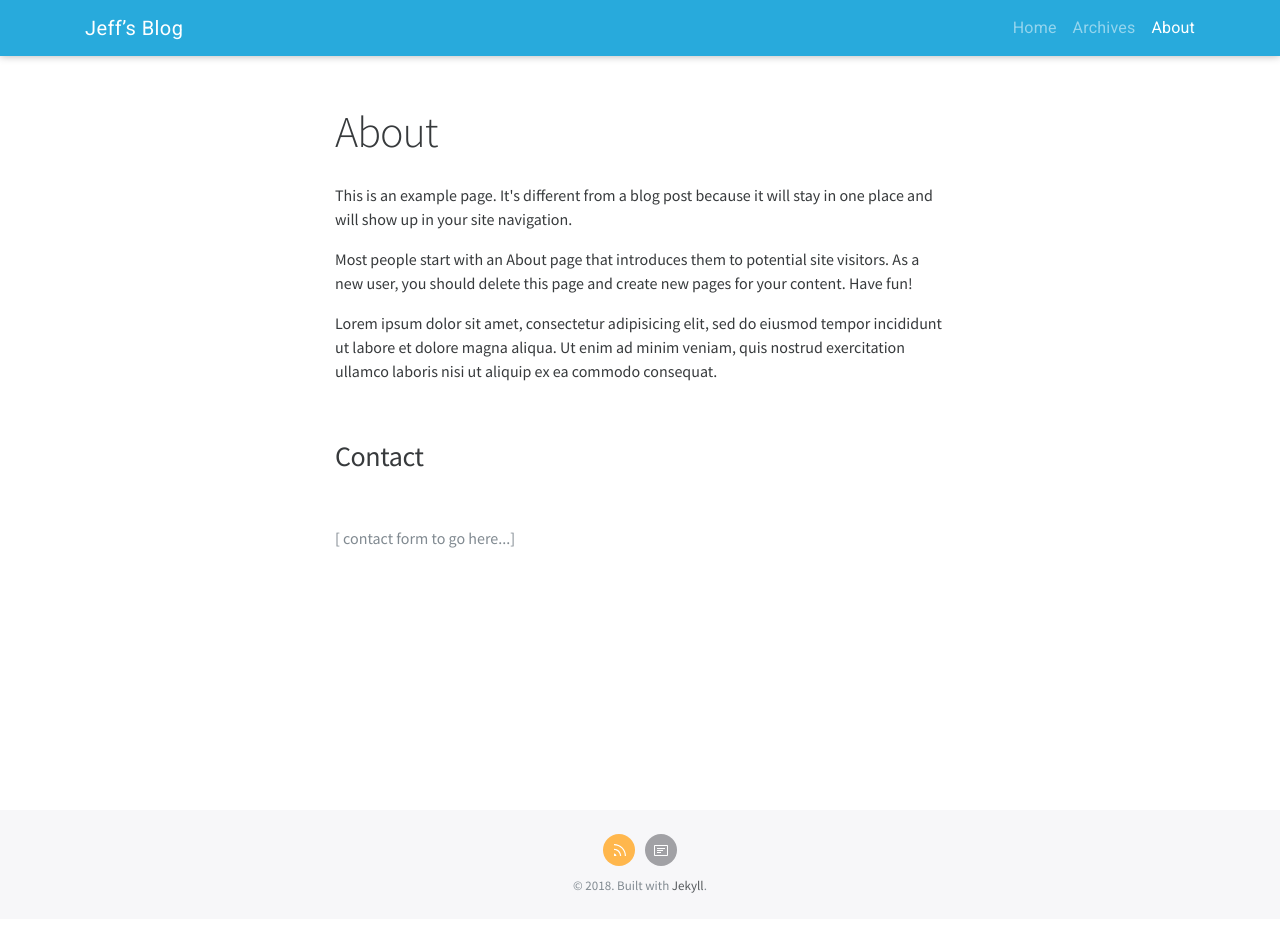
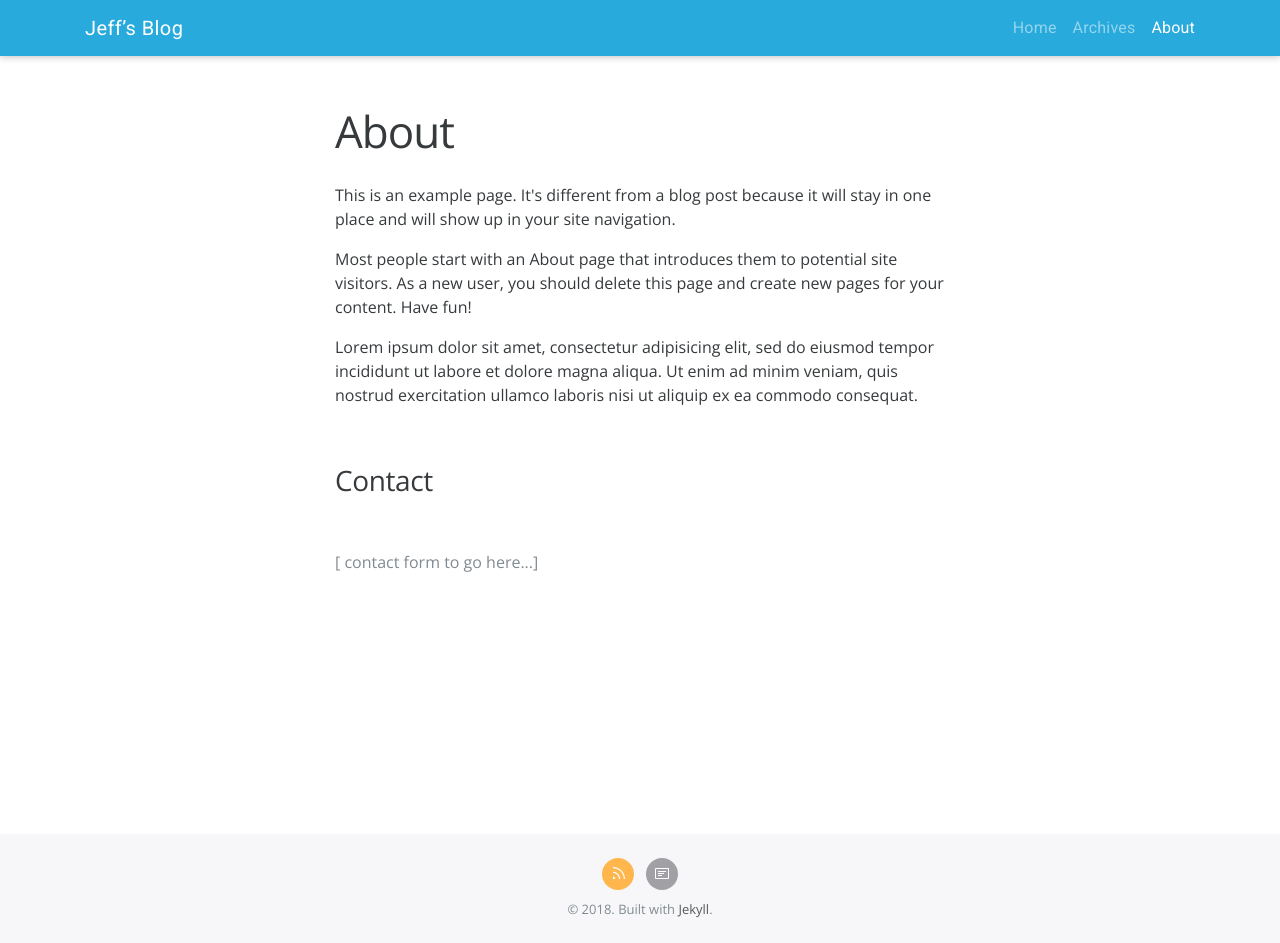
Before and after one commit to jefx07/jefx07.github.io, a Jekyll site: the page built from about.html, in a window 1280 px wide. Built offline with Jekyll 4.4.1, drawn with Linux system fonts in a browser that asks for light colours; nearby versions of some CDN libraries; before the commit the page ends 919 px from its top, so only the background shows below that.

Commit message:
undo font change

```diff
--- a/_includes/header.html
+++ b/_includes/header.html
@@ -12,10 +12,8 @@
     <link rel="alternate" type="application/rss+xml" title="RSS Feed" href="{{ '/feed.xml' | relative_url }}">
     <link rel="alternate" type="application/atom+xml" title="ATOM Feed" href="{{ '/feed.atom' | relative_url }}">
     <link rel="stylesheet" href="https://fonts.googleapis.com/css?family=Open+Sans:300,400,400i,600,700%7CRoboto%7CSource+Code+Pro">
-    <link href="https://fonts.googleapis.com/css?family=Source+Sans+Pro:300,400,400i,600,700" rel="stylesheet">
     <link rel="stylesheet" href="{{ '/assets/css/styles.css' | relative_url }}">
 
     <link rel="apple-touch-icon" href="{{ '/apple-touch-icon.png' | relative_url }}" sizes="180x180">
     <link rel="icon" type="image/png" href="{{ '/favicon-32x32.png' | relative_url }}" sizes="32x32">
-    <meta name="theme-color" content="#28aadc">
   </head>
--- a/_sass/scss/_custom.scss
+++ b/_sass/scss/_custom.scss
@@ -22,8 +22,7 @@ $link-hover-color:  #448aff;
 
 // Typography
 //
-//$font-family-sans-serif: 'Open Sans', sans-serif;
-$font-family-sans-serif: 'Source Sans Pro', sans-serif;
+$font-family-sans-serif: 'Open Sans', sans-serif;
 $font-family-monospace:  'Source Code Pro', monospace;
 
 $font-size-base:            1rem;
--- a/about.html
+++ b/about.html
@@ -38,7 +38,7 @@ straight away please be patient. Thanks!</p>
   </div>
   <div class="form-group">
     <label class="sr-only" for="inputEmail">Email address</label>
-    <input class="form-control" type="email" name="_replyto" id="inputEmail" placeholder="Your email">
+    <input class="form-control" type="email" name="_replyto" id="inputEmail" placeholder="Your email" required>
   </div>
   <div class="form-group">
     <label class="sr-only" for="inputMessage">Message</label>
```
